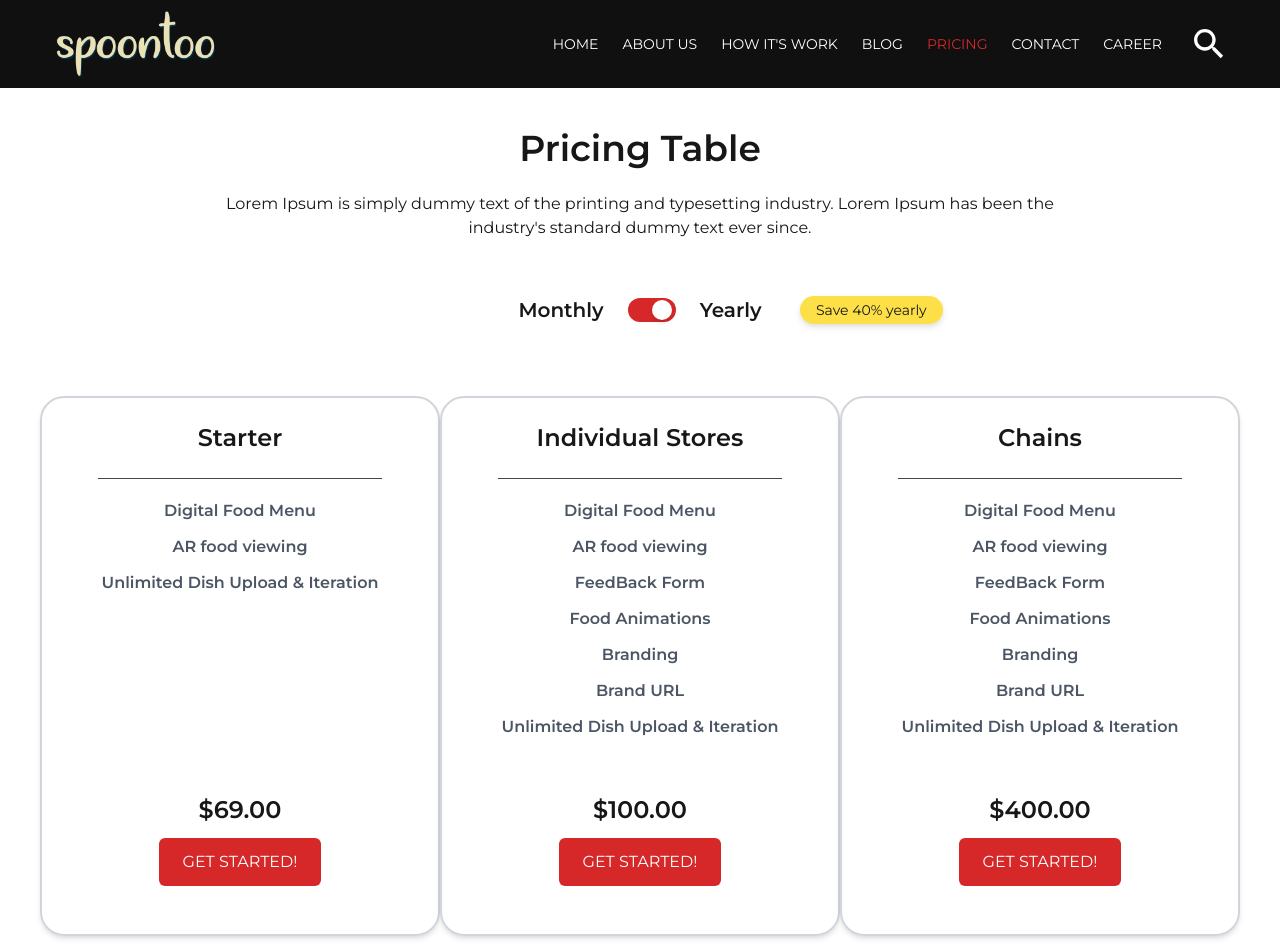
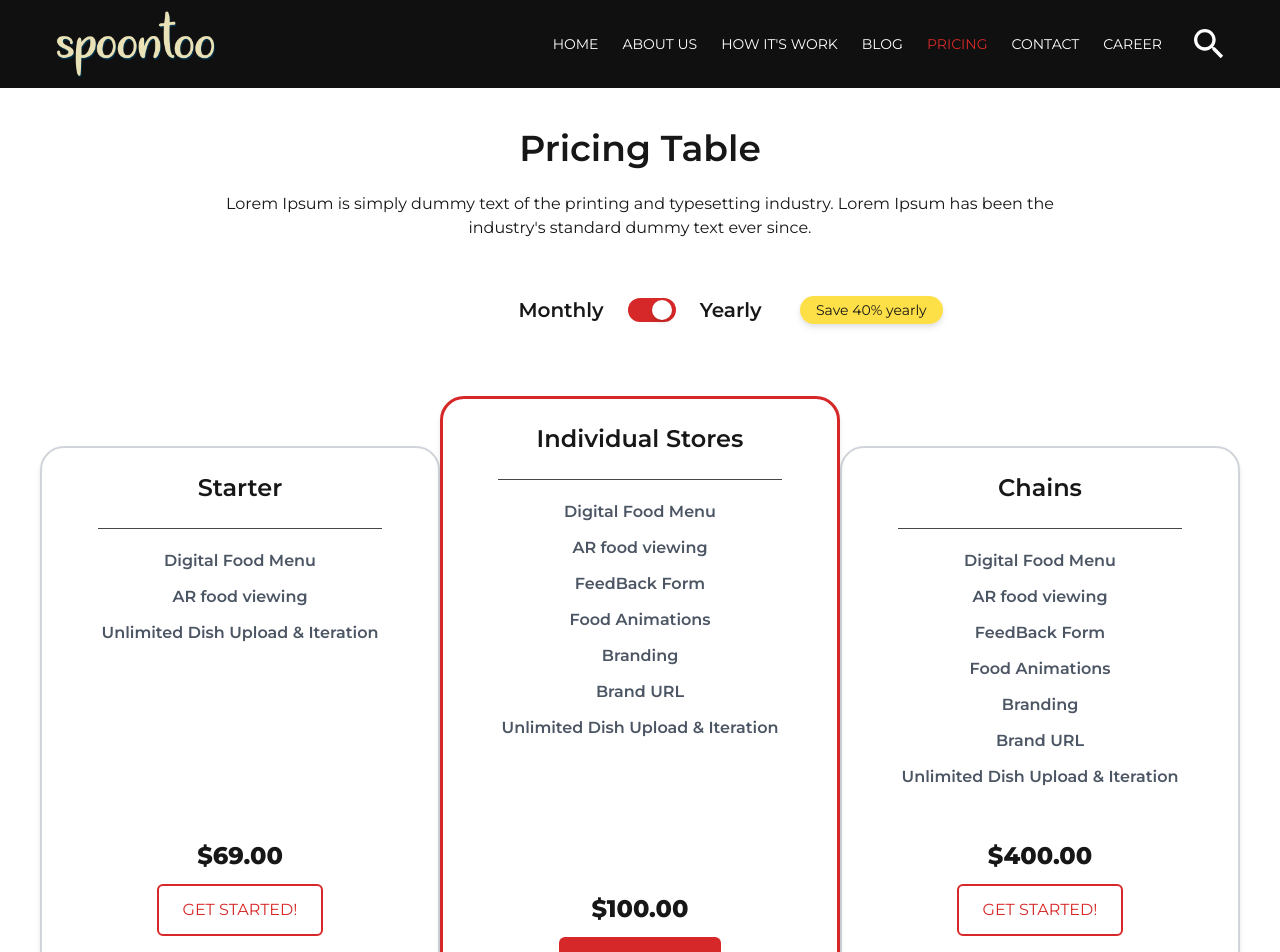
Before and after one commit to sudipblownfuse/spoontoo-dev, a Next.js app: page /pricing in a window 1280 px wide. Shown: the top 952 px of the page. Built offline with nearby package versions, Linux system fonts and the light colour scheme.

Commit message:
added pricing page

```diff
--- a/components/PricingComponents/HeadingSection.jsx
+++ b/components/PricingComponents/HeadingSection.jsx
@@ -1,16 +1,32 @@
 "use client";
 
+import { motion } from "framer-motion";
 
 const HeadingSection = () => {
   return (
     <section className="w-full h-auto pt-16">
       <div className="w-full width-container mx-auto px-5 flex flex-col items-center">
-        <h1 className="text-4xl font-semibold text-center">Pricing Table</h1>
-        <h6 className="w-[70%] py-6 text-center">
+        <motion.h1
+          className="text-4xl font-semibold text-center"
+          initial={{ opacity: 0, y: 50 }}
+          whileInView={{ opacity: 1, y: 0 }}
+          transition={{ duration: 0.5, ease: "easeOut" }}
+          viewport={{ once: true }}
+        >
+          Pricing Table
+        </motion.h1>
+
+        <motion.h6
+          className="w-[70%] py-6 text-center"
+          initial={{ opacity: 0, y: 50 }}
+          whileInView={{ opacity: 1, y: 0 }}
+          transition={{ duration: 0.6, ease: "easeOut", delay: 0.2 }}
+          viewport={{ once: true }}
+        >
           Lorem Ipsum is simply dummy text of the printing and typesetting
           industry. Lorem Ipsum has been the industry's standard dummy text ever
           since.
-        </h6>
+        </motion.h6>
       </div>
     </section>
   );
--- a/components/PricingComponents/PricingCards.jsx
+++ b/components/PricingComponents/PricingCards.jsx
@@ -4,7 +4,6 @@ import React from "react";
 import { motion } from "framer-motion";
 
 const PricingCards = ({ isYearly }) => {
-
   const packageData = [
     {
       name: "Starter",
@@ -43,39 +42,56 @@ const PricingCards = ({ isYearly }) => {
     },
   ];
 
+  const animations = [
+    { initial: { opacity: 0, x: -100 }, animate: { opacity: 1, x: 0 } }, // Left to Right
+    { initial: { opacity: 0, y: 100 }, animate: { opacity: 1, y: 0 } },  // Bottom to Top
+    { initial: { opacity: 0, x: 100 }, animate: { opacity: 1, x: 0 } },  // Right to Left
+  ];
+
   return (
-    <div className="w-full width-container mx-auto px-10 flex justify-center items-center pt-16 pb-20">
+    <div className="w-full width-container mx-auto px-10 flex justify-center items-center pt-16 pb-24">
       {packageData.map((item, index) => (
-        <div
+        <motion.div
           key={index}
-          className="w-1/3 h-[540px] rounded-3xl flex flex-col justify-between items-center border-[2px] border-gray-300 shadow-md"
+          className={`w-1/3 h-[540px] bg-white ${
+            index === 1 && "h-[640px]"
+          } rounded-3xl flex flex-col justify-between items-center border-[2px] border-gray-300 ${
+            index === 1 && "z-10 border-[3px] border-secondary"
+          } shadow-md`}
+          initial={animations[index].initial}
+          animate={animations[index].animate}
+          transition={{ duration: 0.5, ease: "easeOut", delay: index * 0.2 }}
+          whileHover={{ scale: 1.05 }}
         >
           {/* Top section */}
           <div className="w-full px-5 flex flex-col items-center">
             <h3 className="text-2xl font-semibold py-6">{item.name}</h3>
-            <div className="h-[1px]  w-[80%] bg-[#464646]"></div>
+            <div className="h-[1px] w-[80%] bg-[#464646]"></div>
             <div className="w-full flex flex-col items-center gap-3 pt-5">
               {item.offerings.map((offer, i) => (
-                <h5 className="font-semibold text-gray-600">{offer}</h5>
+                <h5 key={i} className="font-semibold text-gray-600">
+                  {offer}
+                </h5>
               ))}
             </div>
           </div>
 
           {/* Bottom Section */}
           <div className="w-full px-5 flex flex-col items-center pb-9">
-            <h5 className="text-2xl font-semibold">${isYearly ? item.price : (item.price /12 * 1.4).toFixed()}.00</h5>
-            <motion.button
-              className="uppercase w-fit px-6 py-3 text-white bg-secondary rounded-md my-3"
-              initial={{ opacity: 0, y: 50 }}
-              whileInView={{ opacity: 1, y: 0 }}
-              transition={{ duration: 0.2, ease: "easeOut", delay: 0.3 }}
-              viewport={{ once: true }}
-              whileHover={{ scale: 1.05 }}
+            <h5 className="text-2xl font-extrabold">
+              ${isYearly ? item.price : ((item.price / 12) * 1.4).toFixed()}.00
+            </h5>
+            <button
+              className={`uppercase w-fit px-6 py-3 rounded-md my-3 ${
+                index === 1
+                  ? "text-white bg-secondary transform transition-all hover:scale-110 duration-300 ease-in-out"
+                  : "text-secondary border-[2px] border-secondary transform transition-all hover:bg-secondary hover:text-white duration-300 ease-linear"
+              } `}
             >
               Get Started!
-            </motion.button>
+            </button>
           </div>
-        </div>
+        </motion.div>
       ))}
     </div>
   );
--- a/components/PricingComponents/PricingSection.jsx
+++ b/components/PricingComponents/PricingSection.jsx
@@ -2,6 +2,7 @@
 
 import React, { useState } from "react";
 import PricingCards from "./PricingCards";
+import { motion } from "framer-motion";
 
 const PricingSection = () => {
   const [isYearly, setIsYearly] = useState(true);
@@ -10,7 +11,13 @@ const PricingSection = () => {
     <section className="w-full h-auto pt-6">
       <div className="w-full width-container mx-auto px-14 flex flex-col items-center">
         {/* Toggler Button */}
-        <div className=" relative flex items-center justify-center">
+        <motion.div
+        className=" relative flex items-center justify-center"
+        initial={{ opacity: 0, y: 50 }}
+          whileInView={{ opacity: 1, y: 0 }}
+          transition={{ duration: 0.5, ease: "easeOut" }}
+          viewport={{ once: true }}
+          >
           <h5 className={`px-4 py-2 text-xl font-semibold`}>Monthly</h5>
           <div
             className={`relative w-12 h-6 flex items-center rounded-full mx-2 cursor-pointer drop-shadow-2xlshadow-4xl ${
@@ -31,7 +38,7 @@ const PricingSection = () => {
               Save 40% yearly
             </h6>
           </div>
-        </div>
+        </motion.div>
       </div>
 
       <PricingCards isYearly={isYearly}/>
```
Lines whose indentation alone changed are shown as unchanged.
